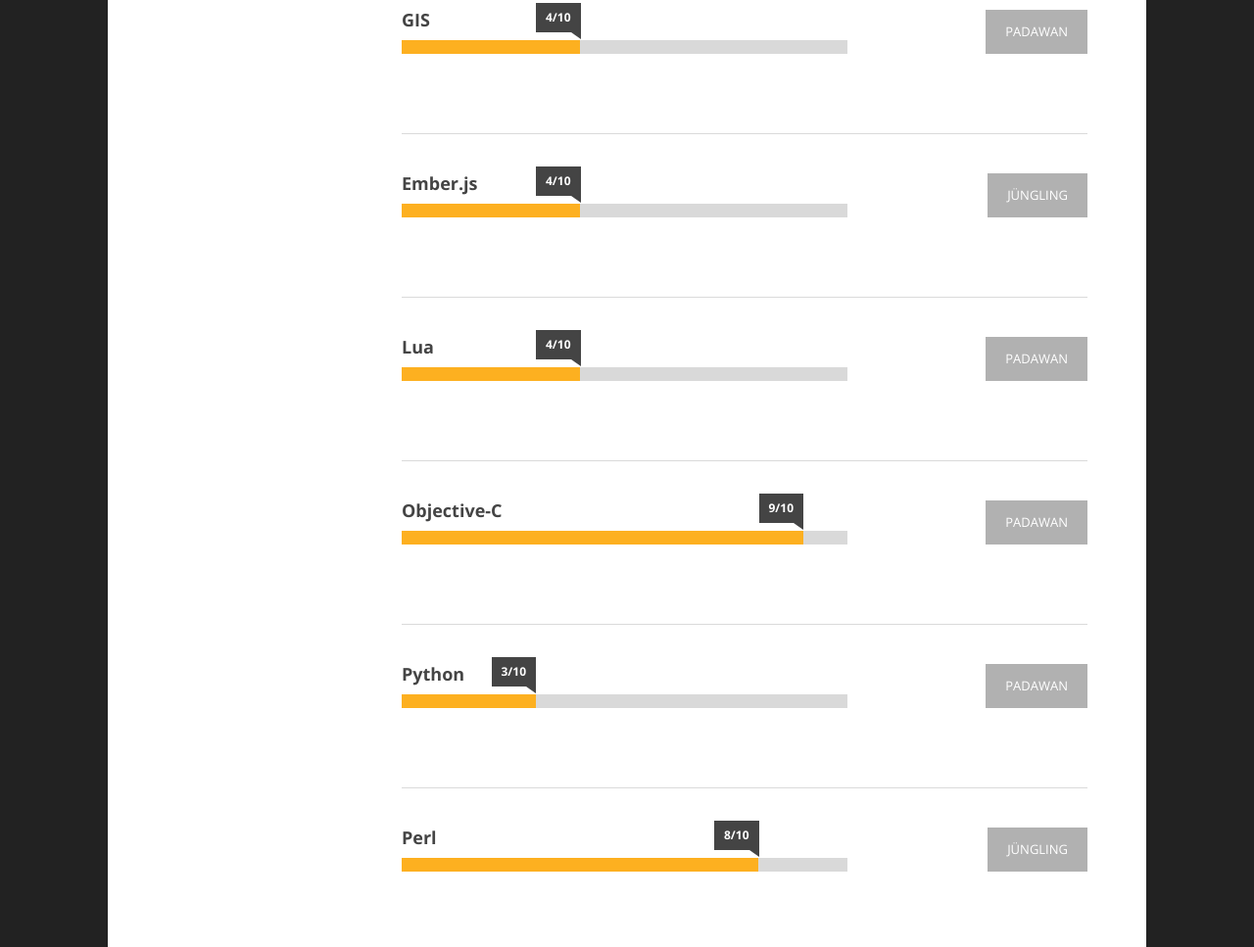
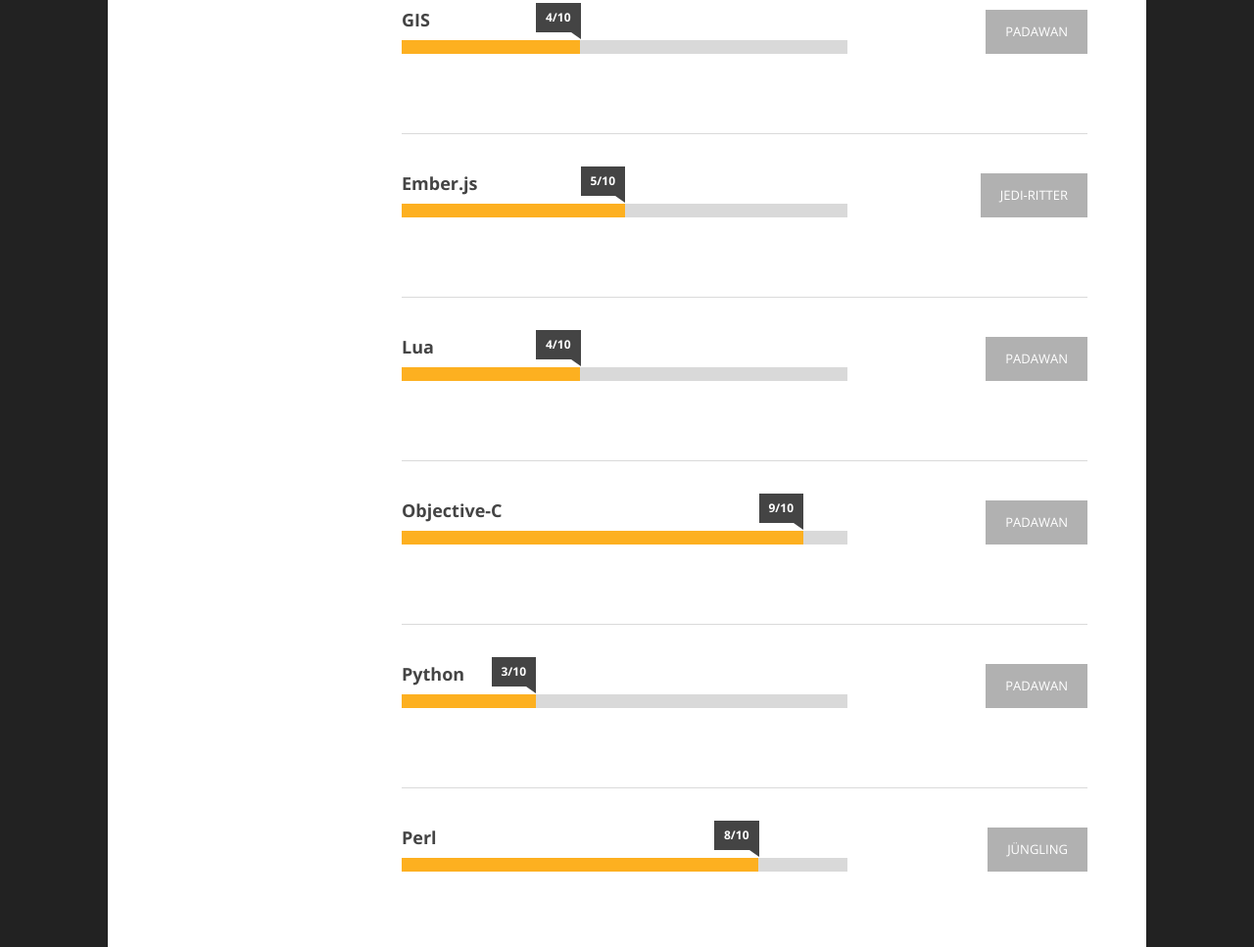
Before and after one commit to tzhbami7/Curriculum-Vitae, a plain HTML site: page index.html in a window 1280 px wide. Shown: the part 3709-4676 px from the top of the page at 98% size. Drawn offline with nearby package versions, Linux system fonts and the light colour scheme.

Commit message:
Update index.html
Bump Emberjs Skills
Strong in me - the force is

```diff
--- a/index.html
+++ b/index.html
@@ -322,14 +322,14 @@
           </div><!-- end .cv-item -->
 
           <div class="cv-item">
-            <p class="period">Jüngling</p>
+            <p class="period">Jedi-Ritter</p>
             <div class="fixed">
               <div class="progress-bar-description">
               	Ember.js
-                <span style="left:40%">4/10</span>
+                <span style="left:50%">5/10</span>
               </div><!-- end .progress-bar-description -->
               <div class="progress-bar">
-                <span class="progress-bar-outer" data-width="40">
+                <span class="progress-bar-outer" data-width="50">
                   <span class="progress-bar-inner"></span>
                 </span>
               </div><!-- end .progress-bar -->
```
